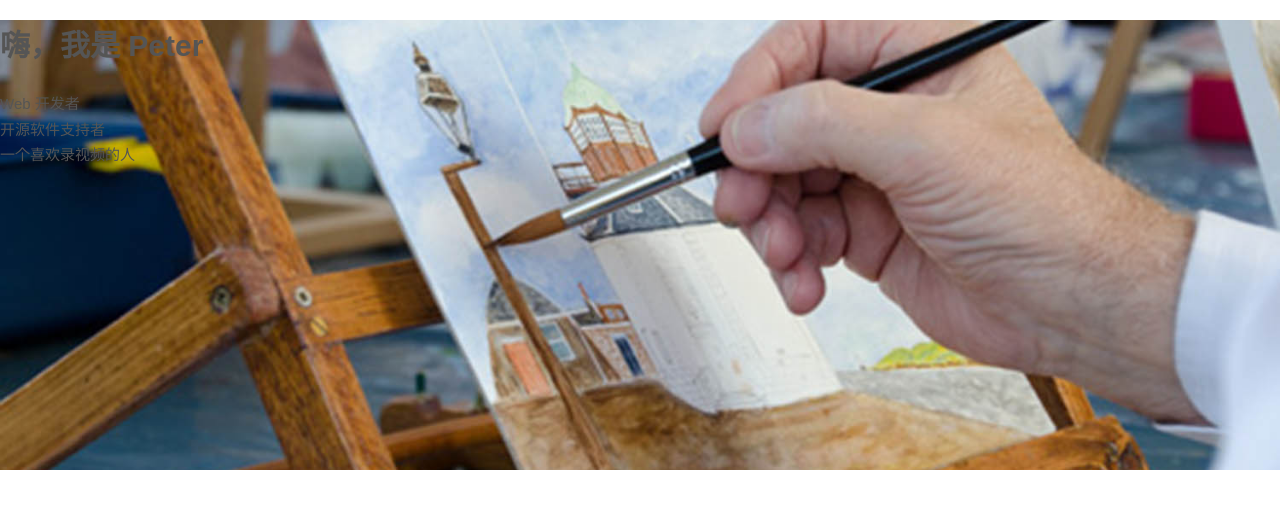
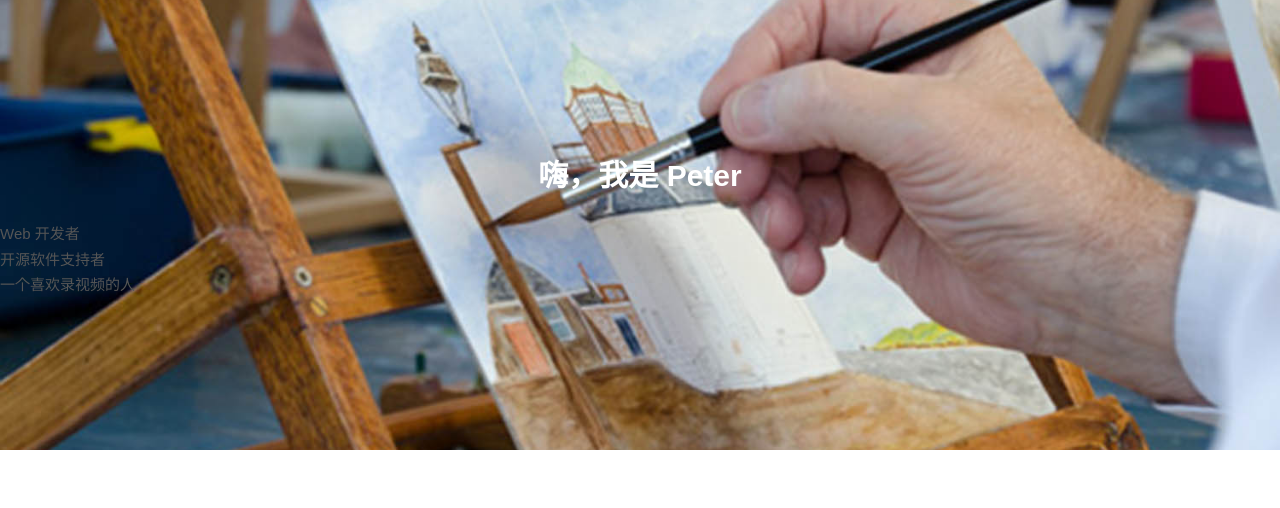
Before and after one commit to perfectfoolish/perfectfoolish.github.io, a website: page index.html in a window 1280 px wide. Drawn offline with Linux system fonts and the light colour scheme.

Commit message:
why last question heppen and the solution can solve.

```diff
--- a/index.html
+++ b/index.html
@@ -5,7 +5,7 @@
   <link rel="stylesheet" type="text/css" href="main.css">
 </head>
 <body>
-  <div class="banner-page">
+  <div class="banner-page clearfix">
     <h1 class="tagline">
       嗨，我是 Peter
     </h1>
--- a/main.css
+++ b/main.css
@@ -31,6 +31,11 @@ a {
   height: 450px;
   background-size: cover;
   background-position: 50% 50%;
+ }
+ .tagline {
+  margin-top: 150px;
+  color: #fff;
+  text-align: center;
  }
 /* layout.css */
 
```
